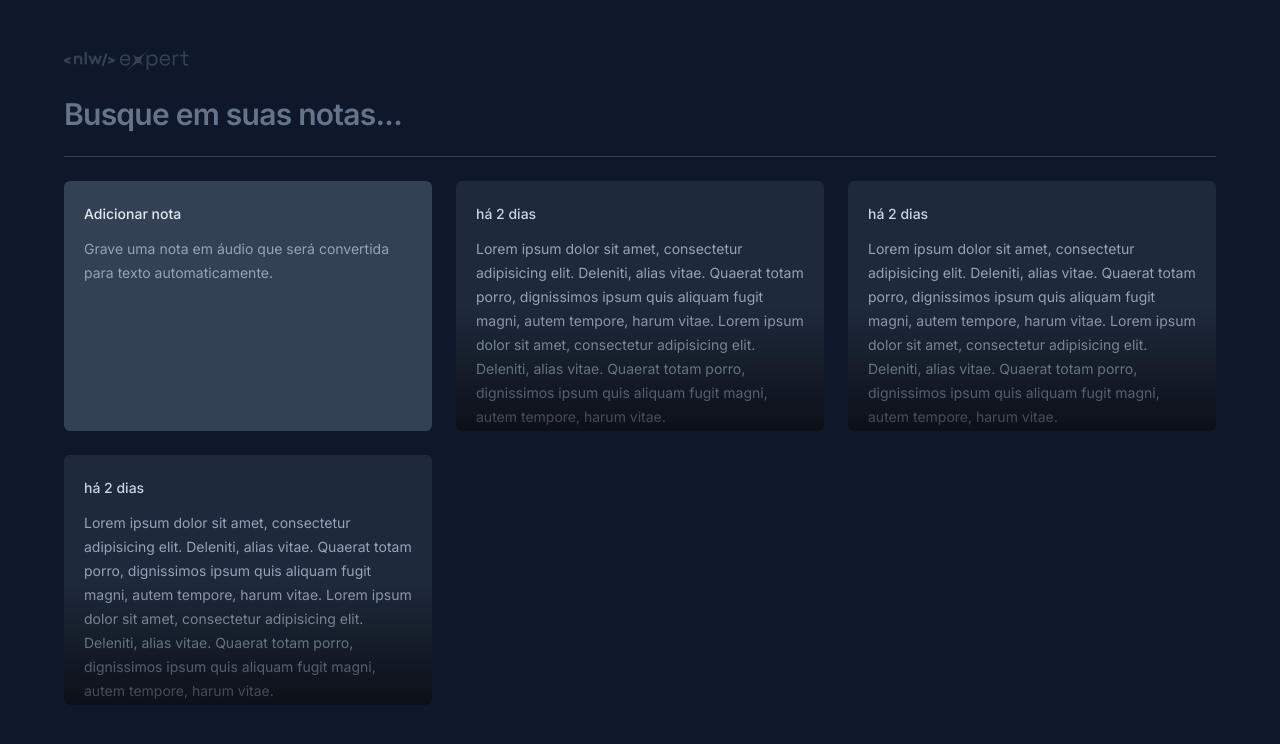
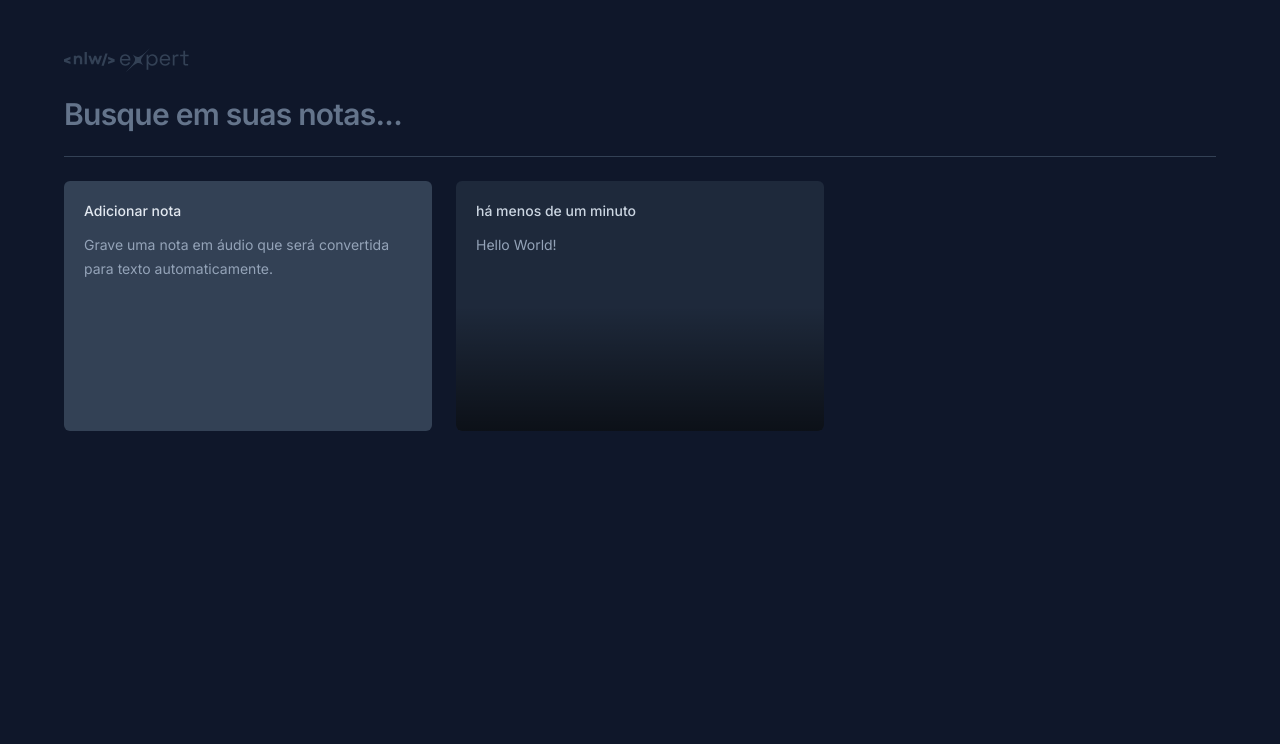
Before and after one commit to jvbicalho01/NLW_expert, a React (Vite) app: page / in a window 1280 px wide. Shown: the top 744 px of the page. Built offline with nearby package versions, Linux system fonts and the light colour scheme.

Commit message:
adicionando modal das notas e para adicionar uma nota

```diff
--- a/package.json
+++ b/package.json
@@ -10,8 +10,12 @@
     "preview": "vite preview"
   },
   "dependencies": {
+    "@radix-ui/react-dialog": "^1.0.5",
+    "date-fns": "^3.3.1",
+    "lucide-react": "^0.330.0",
     "react": "^18.2.0",
-    "react-dom": "^18.2.0"
+    "react-dom": "^18.2.0",
+    "sonner": "^1.4.0"
   },
   "devDependencies": {
     "@types/react": "^18.2.55",
--- a/src/App.tsx
+++ b/src/App.tsx
@@ -24,9 +24,10 @@
 
         <NewNoteCard />
 
-        <NoteCard />
-        <NoteCard />
-        <NoteCard />
+        <NoteCard note={{
+          date: new Date(),
+          content: "Hello World!",
+        }} />
 
       </div>
 
--- a/src/components/NewNoteCard.tsx
+++ b/src/components/NewNoteCard.tsx
@@ -1,13 +1,83 @@
+import * as Dialog from "@radix-ui/react-dialog"
+import { X } from "lucide-react"
+
+import { ChangeEvent, FormEvent, useState } from "react"
+import { toast } from "sonner"
+
 export function NewNoteCard() {
 
+  const [shouldShowOnboarding, setShouldShowOnboarding] = useState(true);
+  const [content, setContent] = useState("");
+
+  function handleStartEditor() {
+    setShouldShowOnboarding(false);
+  }
+
+  function handleContentChanged(event: ChangeEvent<HTMLTextAreaElement>) {
+    setContent(event.target.value);
+
+    if (event.target.value === "") {
+      setShouldShowOnboarding(true);
+    }
+  }
+
+  function handleSaveNote(event: FormEvent) {
+    event.preventDefault();
+
+    toast.success("Nota criada com sucesso!")
+  }
+
   return (
-    <div className="rounded-md bg-slate-700 p-5 space-y-3">
+    <Dialog.Root>
+      <Dialog.Trigger className="flex flex-col text-left rounded-md bg-slate-700 p-5 gap-3 outline-none hover:ring-2 hover:ring-slate-600 focus-visible:ring-2 focus-visible:ring-lime-400">
         <span className="text-sm font-medium text-slate-200">
           Adicionar nota
         </span>
         <p className="text-sm leading-6 text-slate-400">
           Grave uma nota em áudio que será convertida para texto automaticamente.
         </p>
+      </Dialog.Trigger>
+
+      <Dialog.Portal>
+        <Dialog.Overlay className="inset-0 fixed bg-black/50" />
+        <Dialog.Content className="fixed overflow-hidden left-1/2 top-1/2 -translate-x-1/2 -translate-y-1/2 max-w-[640px] w-full h-[60vh] bg-slate-700 rounded-md flex flex-col outline-none">
+          <Dialog.Close className="absolute right-0 top-0 bg-slate-800 p-1.5 text-slate-400 hover:text-slate-100">
+            <X className="size-5" />
+          </Dialog.Close>
+
+          <form
+            onSubmit={handleSaveNote}
+            className="flex-1 flex flex-col"
+          >
+
+            <div className="flex flex-1 flex-col gap-3 p-5">
+              <span className="text-sm font-medium text-slate-300">
+                Adicionar nota
+              </span>
+
+              {shouldShowOnboarding ? (
+                <p className="text-sm leading-6 text-slate-400">
+                  Comece <button className="font-medium text-lime-400 hover:underline">gravando uma nota</button> em áudio ou se preferir <button onClick={handleStartEditor} className="font-medium text-lime-400 hover:underline">utilize apenas texto</button>.
+                </p>
+              ) : (
+                <textarea
+                  autoFocus
+                  className="text-sm leading-6 text-slate-400 bg-transparent resize-none flex-1 outline-none"
+                  onChange={handleContentChanged}
+                />
+              )}
             </div>
+
+            <button
+              type="submit"
+              className="w-full bg-lime-400 py-4 text-center text-sm text-lime-950 outline-none font-medium hover:bg-lime-500"
+            >
+              Salvar nota
+            </button>
+          </form>
+        </Dialog.Content>
+      </Dialog.Portal>
+    </Dialog.Root>
+
   )
 }
--- a/src/components/NoteCard.tsx
+++ b/src/components/NoteCard.tsx
@@ -1,16 +1,55 @@
-export function NoteCard() {
+import * as Dialog from "@radix-ui/react-dialog"
+
+import { formatDistanceToNow } from "date-fns"
+import { ptBR } from "date-fns/locale"
+import { X } from "lucide-react"
+
+interface NoteCardProps {
+  note: {
+    date: Date;
+    content: string;
+  }
+}
+
+export function NoteCard({ note }: NoteCardProps) {
 
   return (
-    <button className="rounded-md text-left bg-slate-800 p-5 space-y-3 overflow-hidden relative outline-none hover:ring-2 hover:ring-slate-600 focus-visible:ring-2 focus-visible:ring-lime-400">
+    <Dialog.Root>
+      <Dialog.Trigger className="rounded-md text-left flex flex-col bg-slate-800 p-5 gap-3 overflow-hidden relative outline-none hover:ring-2 hover:ring-slate-600 focus-visible:ring-2 focus-visible:ring-lime-400">
         <span className="text-sm font-medium text-slate-300">
-        há 2 dias
+          {formatDistanceToNow(note.date, { locale: ptBR, addSuffix: true })}
         </span>
         <p className="text-sm leading-6 text-slate-400">
-        Lorem ipsum dolor sit amet, consectetur adipisicing elit. Deleniti, alias vitae. Quaerat totam porro, dignissimos ipsum quis aliquam fugit magni, autem tempore, harum vitae.
-        Lorem ipsum dolor sit amet, consectetur adipisicing elit. Deleniti, alias vitae. Quaerat totam porro, dignissimos ipsum quis aliquam fugit magni, autem tempore, harum vitae.
+          {note.content}
         </p>
 
         <div className="absolute bottom-0 left-0 right-0 h-1/2 bg-gradient-to-t from-black/60 to-black/0 pointer-events-none" />
+      </Dialog.Trigger>
+
+      <Dialog.Portal>
+        <Dialog.Overlay className="inset-0 fixed bg-black/50" />
+        <Dialog.Content className="fixed overflow-hidden left-1/2 top-1/2 -translate-x-1/2 -translate-y-1/2 max-w-[640px] w-full h-[60vh] bg-slate-700 rounded-md flex flex-col outline-none">
+          <Dialog.Close className="absolute right-0 top-0 bg-slate-800 p-1.5 text-slate-400 hover:text-slate-100">
+            <X className="size-5" />
+          </Dialog.Close>
+
+          <div className="flex flex-1 flex-col gap-3 p-5">
+            <span className="text-sm font-medium text-slate-300">
+              {formatDistanceToNow(note.date, { locale: ptBR, addSuffix: true })}
+            </span>
+            <p className="text-sm leading-6 text-slate-400">
+              {note.content}
+            </p>
+          </div>
+
+          <button
+            type="button"
+            className="w-full bg-slate-800 py-4 text-center text-sm text-slate-300 outline-none font-medium group"
+          >
+            Deseja <span className="text-red-400 group-hover:underline">apagar essa nota</span>?
           </button>
+        </Dialog.Content>
+      </Dialog.Portal>
+    </Dialog.Root>
   )
 }
--- a/src/main.tsx
+++ b/src/main.tsx
@@ -1,10 +1,12 @@
 import React from 'react'
 import ReactDOM from 'react-dom/client'
 import { App } from './App.tsx'
+import { Toaster } from "sonner"
 import './index.css'
 
 ReactDOM.createRoot(document.getElementById('root')!).render(
   <React.StrictMode>
     <App />
+    <Toaster richColors/>
   </React.StrictMode>,
 )
```
Also changed, not shown: 1 other file (tests, documents, lock files or other folders). Lines whose indentation alone changed are shown as unchanged.
